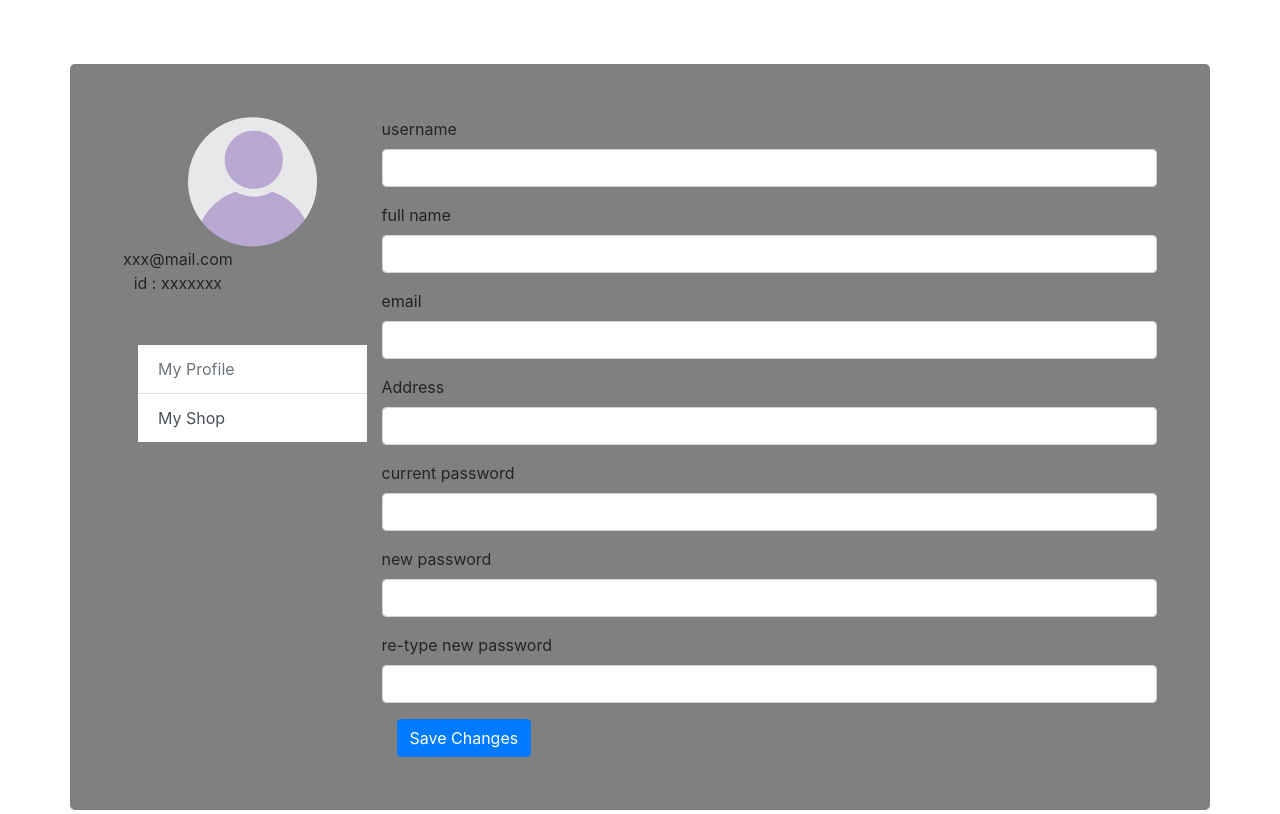
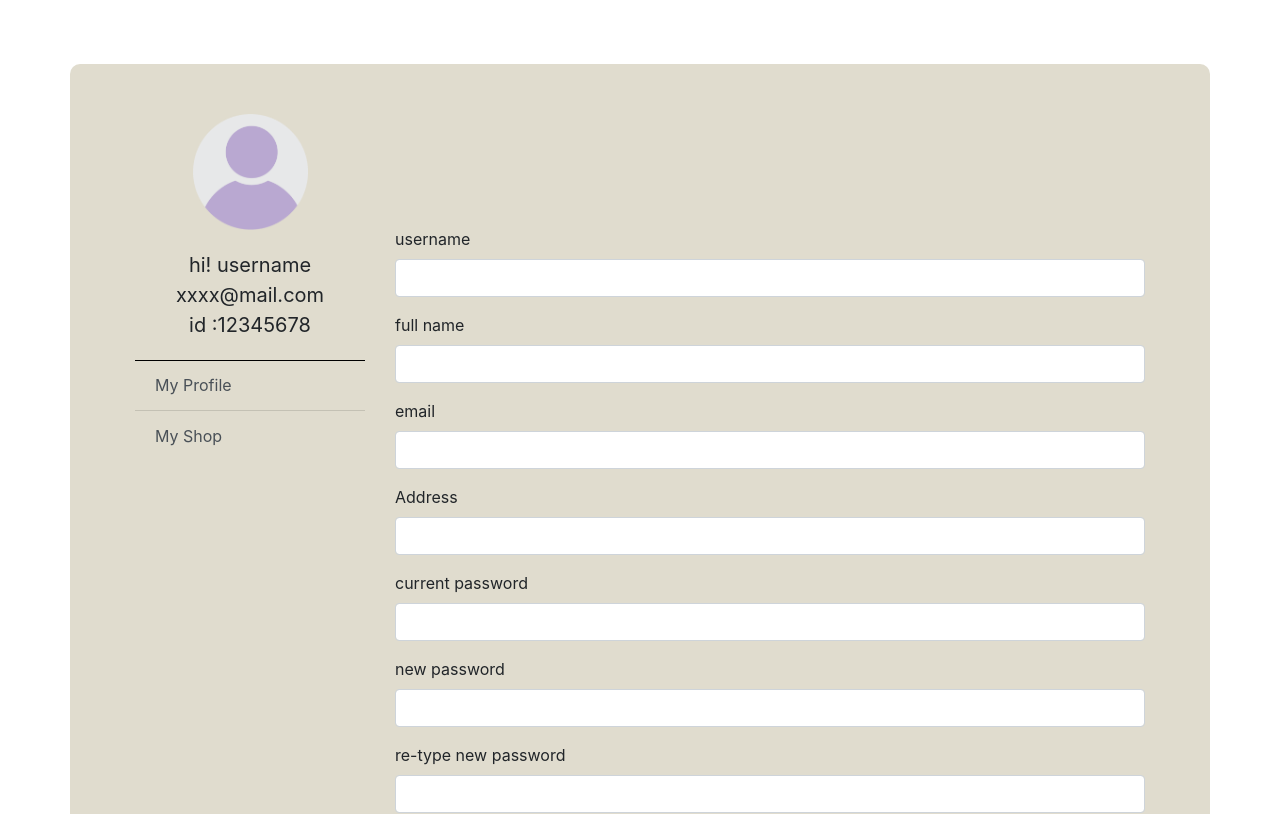
Before and after one commit to Supreme-Spyro/Reuce-Front, a React (Create React App) app: page /profile in a window 1280 px wide. Shown: the top 814 px of the page. Built offline with nearby package versions, Linux system fonts and the light colour scheme.

Commit message:
adding profile page up form

```diff
--- a/src/pages/Profile.js
+++ b/src/pages/Profile.js
@@ -1,55 +1,61 @@
 import React from "react";
 import { Container, Row, Col, Form, Button, ListGroup } from "react-bootstrap";
 
-
 // styling
-import '../styles/Profile.css'
+import "../styles/Profile.css";
 
 //pic import
-import blankAva from '../assets/blank-avatar.png'
+import blankAva from "../assets/blank-avatar.png";
 
 function Profile() {
   function alertClicked() {
-        alert('You clicked the third ListGroupItem');
+    alert("You clicked the third ListGroupItem");
   }
 
-
-
-
   return (
-    <div >
-      <Container className='profileContainer-profile'>
+    <div>
+      <Container className="profileContainer-profile ">
         <Row className="m-5">
           <Col lg={3}>
-            <Row >
-                <img
-                src={blankAva}
-                className="blankAva-profile"
-                />
+            <Container>
+            <Row>
+              <img src={blankAva} className="blankAva-profile" />
             </Row>
             <Row className='rowAva-profile'>
-                <div>
-                    xxx@mail.com
-                    <br />
-                    id : xxxxxxx
-                </div>
+              <ul className="listAva-profile">
+                <li>
+                  hi! username
+                </li>
+                <li>
+                  xxxx@mail.com
+                </li>
+                <li>
+                  id :12345678
+                </li>
+              </ul>
             </Row>
 
-            <Row >
-                <Col lg={12}>
-              <ListGroup defaultActiveKey="#link1" variant='flush' mt={5}>
-                <ListGroup.Item action onClick={alertClicked} disabled >
+            <Row>
+
+                <ListGroup
+                  defaultActiveKey="#link1"
+                  variant="flush"
+                  mt={5}
+                  className='listTab-profile'
+                >
+                  <ListGroup.Item action onClick={alertClicked} className='subListTab-profile'>
                     My Profile
                   </ListGroup.Item>
-                <ListGroup.Item action onClick={alertClicked}>
+                  <ListGroup.Item action onClick={alertClicked} className='subListTab-profile'>
                     My Shop
                   </ListGroup.Item>
                 </ListGroup>
-                </Col>
             </Row>
+            </Container>
           </Col>
           <Col lg={9}>
-            <Form>
+            <Form className='form-profile'>
+              <Container>
               <Form.Group controlId="username" as={Row}>
                 <Form.Label>username</Form.Label>
                 <Form.Control type="text" name="username" />
@@ -85,9 +91,22 @@ function Profile() {
                 <Form.Control type="password" name="newPassword" />
               </Form.Group>
 
+              <Form.Group  as={Row}>
               <Button type="submit">Save Changes</Button>
+
+              </Form.Group>
+              </Container>
+
             </Form>
           </Col>
+        </Row>
+      </Container>
+
+      <Container className='myShop-profile'>
+        <Row>
+          <div>
+            asdasd
+          </div>
         </Row>
       </Container>
     </div>
--- a/src/styles/Profile.css
+++ b/src/styles/Profile.css
@@ -1,14 +1,24 @@
 .profileContainer-profile{
-    background-color: grey;
-    padding: 5px;
+    background-color: #e0dcce;
+    padding: 2px;
     margin-top: 5%;
-    border-radius: 5px;
+    border-radius: 10px;
 }
 
 
 .listTab-profile{
-    width: 100px;
+    width: 100%;
+    background-color: transparent;
 }
+
+.subListTab-profile{
+    width: 100%;
+    background-color: transparent;
+    height: 50px;
+    display: flex;
+    align-items: center;
+}
+
 
 .blankAva-profile{
     width: 50%;
@@ -17,6 +27,25 @@
 }
 
 .rowAva-profile{
-    margin-bottom: 50px;
+    padding: 20px;
+
+    border-bottom: black 0.5px solid;
+}
+
+.listAva-profile{
+    list-style-type: none;
     text-align: center;
+    margin: auto;
+    padding: 0;
+    font-size: 20px;
 }
+
+
+.form-profile{
+    margin-top: 15%;
+}
+
+.myShop-profile{
+    margin-top: 10px;
+    background-color: #e0dcce;
+}
```
Lines whose indentation alone changed are shown as unchanged.
